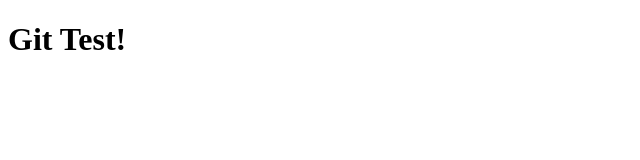
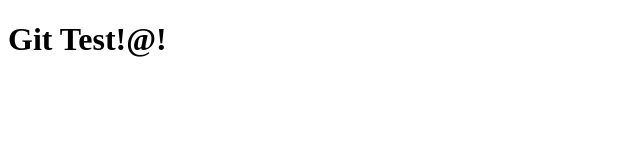
Before and after one commit to hllywdunddnnpnt/Git_Test, a plain HTML site: page index.html in a window 1280 px wide. Shown: the full height of the page, 0-640 px from the left. Drawn offline with Linux system fonts and the light colour scheme.

Commit message:
Initial commit

```diff
--- a/index.html
+++ b/index.html
@@ -4,6 +4,6 @@
 	<title>Git Test</title>
 </head>
 <body>
-	<h1>Git Test!</h1>
+	<h1>Git Test!@!</h1>
 </body>
 </html>
```
